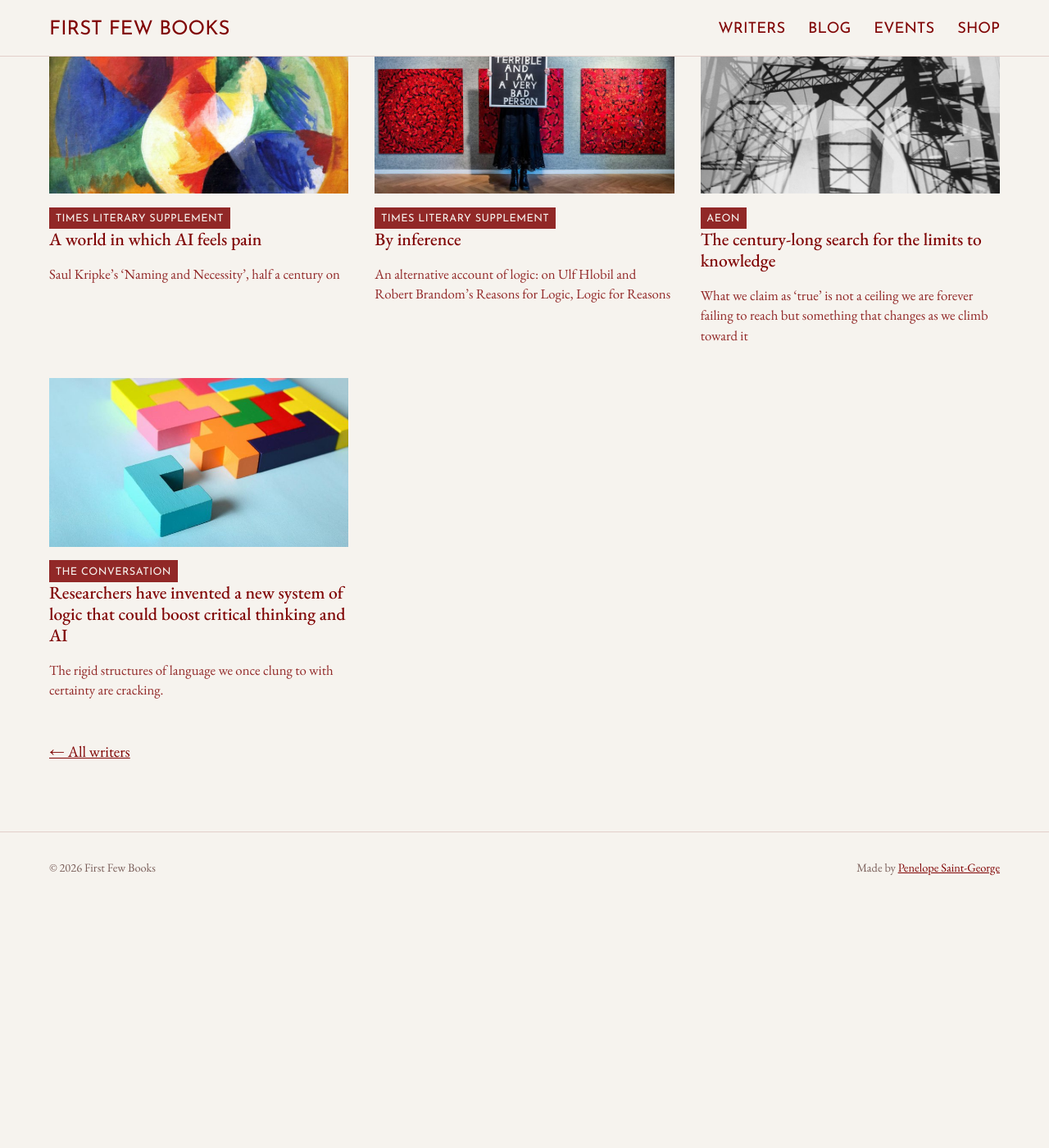
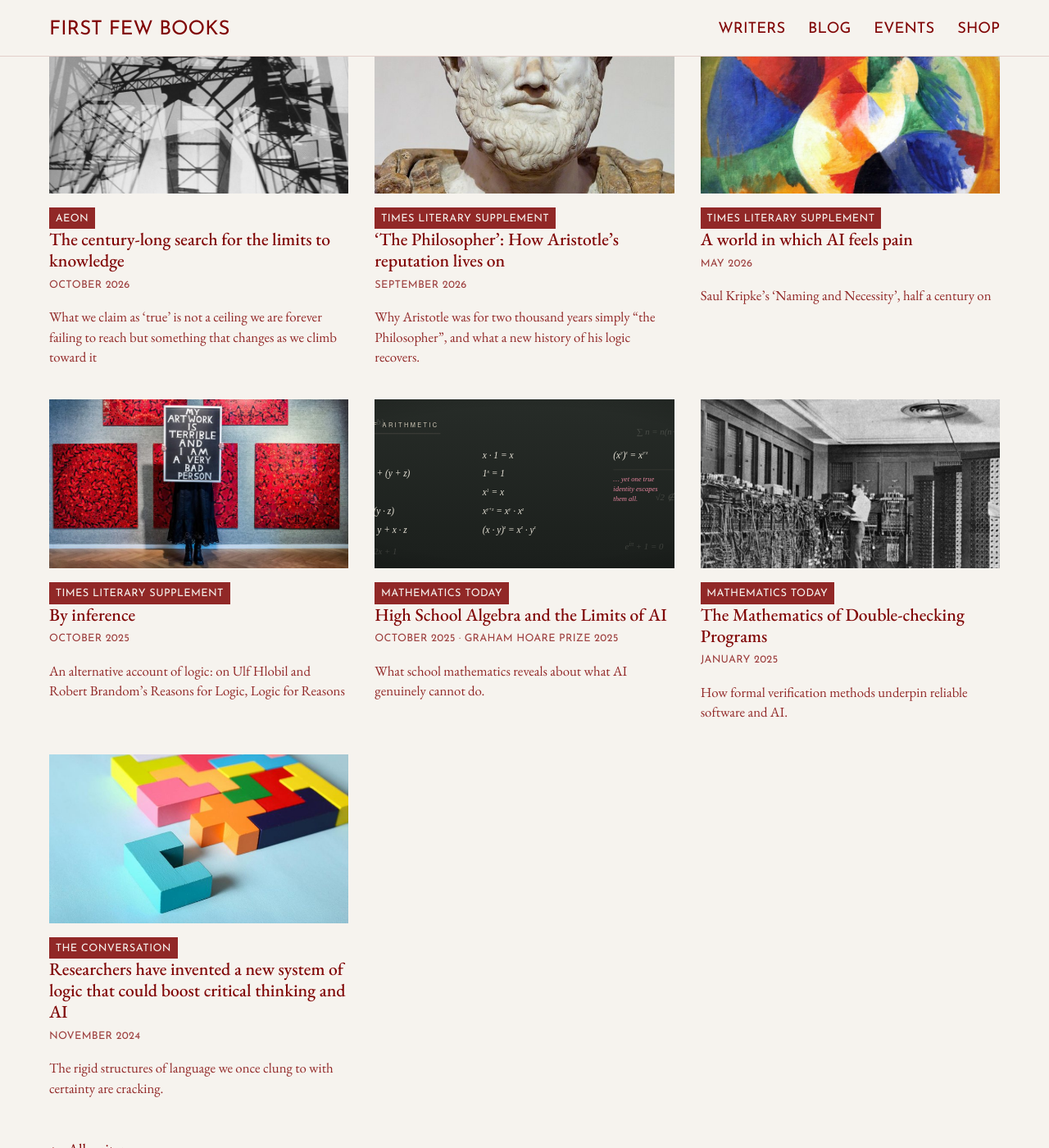
Before and after one commit to nelepope/firstfewbooks, a Jekyll site: the page built from _members/alexander-gheorghiu.md, in a window 1280 px wide and 1400 px high, scrolled down 590 px. Shown: the whole window at 82% size. Built offline with Jekyll 4.4.1, drawn with Linux system fonts in a browser that asks for light colours; before the commit the page ends 1691 px from its top, so only the background shows below that.

Commit message:
All seven of Alexander's published pieces, newest first, with dates
Co-Authored-By: Claude Opus 5.5 <noreply@anthropic.com>

```diff
--- a/_layouts/member.html
+++ b/_layouts/member.html
@@ -63,6 +63,7 @@ layout: default
               {% if link.where %}<p class="post-author"><span>{{ link.where }}</span></p>{% endif %}
             </div>
             <a class="post-link" href="{{ link.url }}" target="_blank" rel="noopener"><h3>{{ link.title }}</h3></a>
+            {% if link.when %}<p class="meta">{{ link.when }}</p>{% endif %}
             {% if link.note %}<p>{{ link.note }}</p>{% endif %}
           </article>
         {% endfor %}
--- a/_members/alexander-gheorghiu.md
+++ b/_members/alexander-gheorghiu.md
@@ -8,27 +8,49 @@ links:
     url: https://www.the-tls.com/authors/alexander-v-gheorghiu
 sections:
   - title: "Writing"
-    # Shown as picture cards, like blog posts
+    # Shown as picture cards, like blog posts (from alexandergheorghiu.com/writing.html)
     style: cards
     links:
+      - title: "The century-long search for the limits to knowledge"
+        url: "https://aeon.co/essays/the-century-long-search-for-the-limits-to-knowledge"
+        where: "Aeon"
+        when: "October 2026"
+        note: "What we claim as ‘true’ is not a ceiling we are forever failing to reach but something that changes as we climb toward it"
+        image: /images/writing/gheorghiu-limits-to-knowledge.jpg
+      - title: "‘The Philosopher’: How Aristotle’s reputation lives on"
+        url: "https://alexandergheorghiu.com/writing/the-philosopher-aristotle.html"
+        where: "Times Literary Supplement"
+        when: "September 2026"
+        note: "Why Aristotle was for two thousand years simply “the Philosopher”, and what a new history of his logic recovers."
+        image: /images/writing/gheorghiu-aristotle.jpg
       - title: "A world in which AI feels pain"
         url: "https://www.the-tls.com/regular-features/commentary/saul-kripkes-naming-and-necessity-essay-alexander-v-gheorghiu"
         where: "Times Literary Supplement"
+        when: "May 2026"
         note: "Saul Kripke’s ‘Naming and Necessity’, half a century on"
         image: /images/writing/gheorghiu-ai-feels-pain.jpg
       - title: "By inference"
         url: "https://www.the-tls.com/philosophy/history-of-philosophy/reasons-for-logic-logic-for-reasons-ulf-hlobil-and-robert-brandom"
         where: "Times Literary Supplement"
+        when: "October 2025"
         note: "An alternative account of logic: on Ulf Hlobil and Robert Brandom’s Reasons for Logic, Logic for Reasons"
         image: /images/writing/gheorghiu-by-inference.jpg
-      - title: "The century-long search for the limits to knowledge"
-        url: "https://aeon.co/essays/the-century-long-search-for-the-limits-to-knowledge"
-        where: "Aeon"
-        note: "What we claim as ‘true’ is not a ceiling we are forever failing to reach but something that changes as we climb toward it"
-        image: /images/writing/gheorghiu-limits-to-knowledge.jpg
+      - title: "High School Algebra and the Limits of AI"
+        url: "https://alexandergheorghiu.com/writing/high-school-algebra-limits-of-ai.html"
+        where: "Mathematics Today"
+        when: "October 2025 · Graham Hoare Prize 2025"
+        note: "What school mathematics reveals about what AI genuinely cannot do."
+        image: /images/writing/gheorghiu-high-school-algebra.svg
+      - title: "The Mathematics of Double-checking Programs"
+        url: "https://alexandergheorghiu.com/writing/mathematics-of-double-checking-programs.html"
+        where: "Mathematics Today"
+        when: "January 2025"
+        note: "How formal verification methods underpin reliable software and AI."
+        image: /images/writing/gheorghiu-double-checking.jpg
       - title: "Researchers have invented a new system of logic that could boost critical thinking and AI"
         url: "https://theconversation.com/researchers-have-invented-a-new-system-of-logic-that-could-boost-critical-thinking-and-ai-242617"
         where: "The Conversation"
+        when: "November 2024"
         note: "The rigid structures of language we once clung to with certainty are cracking."
         image: /images/writing/gheorghiu-new-system-of-logic.jpg
 ---
```
Also changed, not shown: images/writing/gheorghiu-aristotle.jpg (added), images/writing/gheorghiu-double-checking.jpg (added), images/writing/gheorghiu-high-school-algebra.svg (added).
